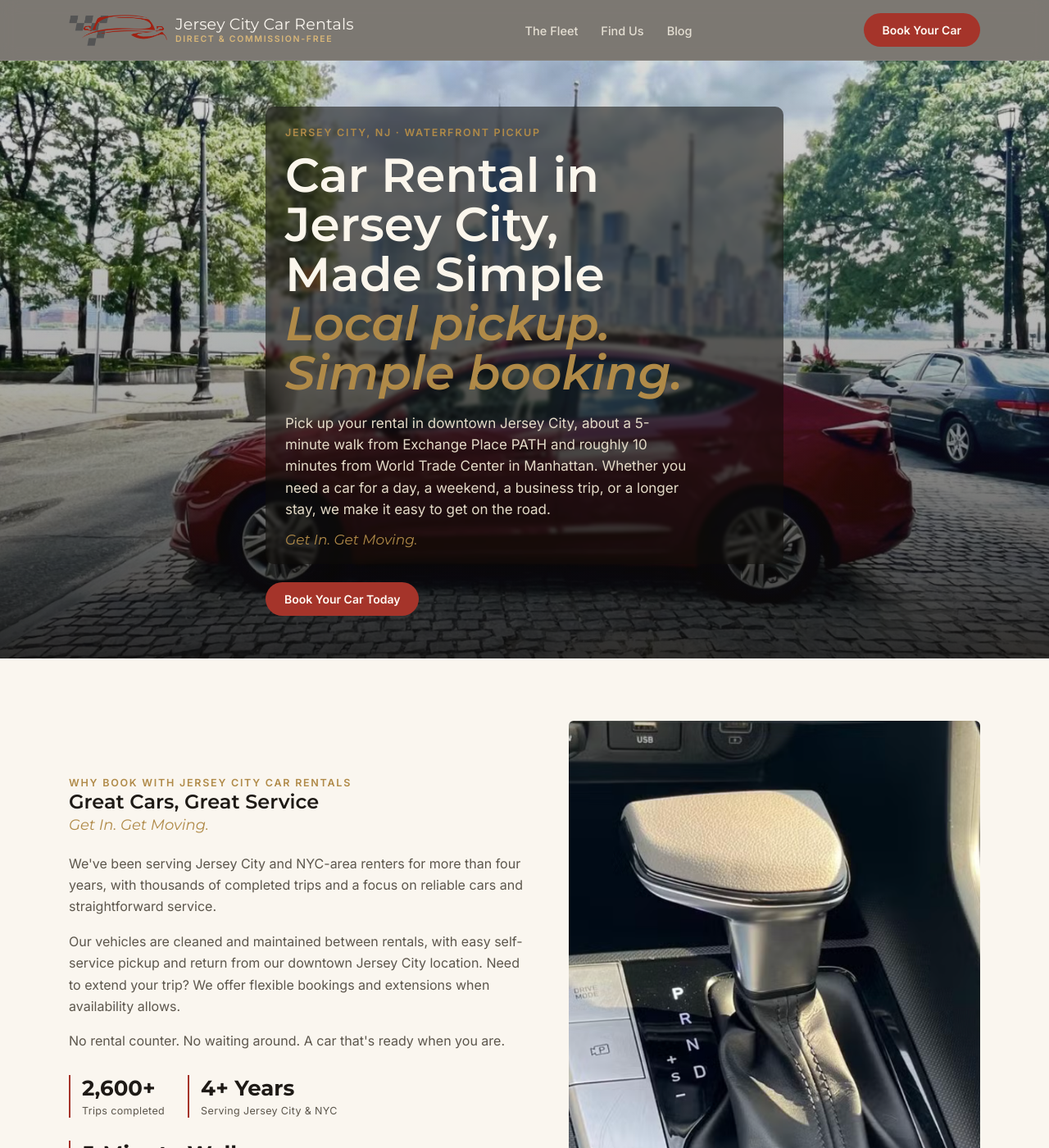
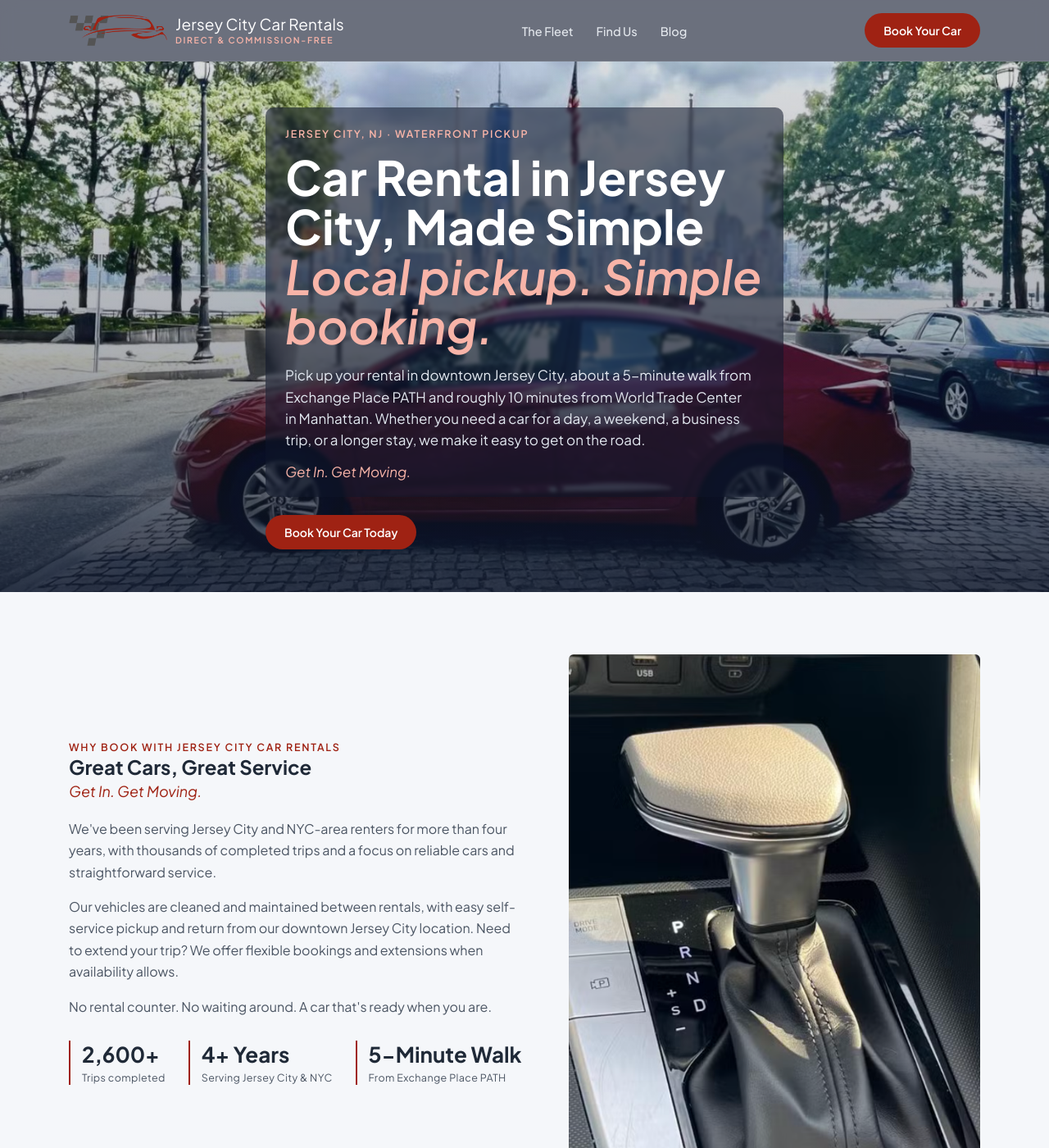
Before and after one commit to TiffRoxburyHill/jerseycitycarrentals, a Jekyll site: the page index.html, which Jekyll copies as it is, in a window 1280 px wide and 1400 px high. Shown: the whole window at 82% size. Built offline with Jekyll 4.4.1, drawn with Linux system fonts in a browser that asks for light colours.

Commit message:
Restyle site: Plus Jakarta Sans and cool slate palette with brand red
Co-Authored-By: Claude Opus 5.5 <noreply@anthropic.com>
Claude-Session: https://claude.ai/code/session_01VJPf8SpXdv3qXM3ztzXdHM

```diff
--- a/_layouts/default.html
+++ b/_layouts/default.html
@@ -16,7 +16,7 @@
 <meta name="twitter:card" content="summary_large_image">
 <link rel="preconnect" href="https://fonts.googleapis.com">
 <link rel="preconnect" href="https://fonts.gstatic.com" crossorigin>
-<link href="https://fonts.googleapis.com/css2?family=Fraunces:ital,opsz,wght@0,9..144,400;0,9..144,600;1,9..144,500&family=Inter:wght@400;500;600&display=swap" rel="stylesheet">
+<link href="https://fonts.googleapis.com/css2?family=Plus+Jakarta+Sans:ital,wght@0,400;0,500;0,600;0,700;0,800;1,400;1,600&display=swap" rel="stylesheet">
 <link rel="stylesheet" href="/style.css">
 </head>
 <body>
--- a/index.html
+++ b/index.html
@@ -14,7 +14,7 @@
 <meta name="twitter:card" content="summary_large_image">
 <link rel="preconnect" href="https://fonts.googleapis.com">
 <link rel="preconnect" href="https://fonts.gstatic.com" crossorigin>
-<link href="https://fonts.googleapis.com/css2?family=Montserrat:ital,wght@0,400;0,500;0,600;0,700;1,400;1,600&family=Inter:wght@400;500;600&display=swap" rel="stylesheet">
+<link href="https://fonts.googleapis.com/css2?family=Plus+Jakarta+Sans:ital,wght@0,400;0,500;0,600;0,700;0,800;1,400;1,600&display=swap" rel="stylesheet">
 <link rel="stylesheet" href="/style.css">
 </head>
 <body>
--- a/style.css
+++ b/style.css
@@ -1,35 +1,36 @@
 :root{
-  --bg:#FAF6EF;
+  --bg:#F5F7FA;
   --surface:#FFFFFF;
-  --ink:#1E1A16;
-  --ink-soft:#5C564C;
-  --accent:#A5342A;
-  --accent-deep:#7C2620;
-  --gold:#B08A48;
-  --line:#E6DECE;
-  --nav-ink:#FAF6EF;
+  --ink:#1F2937;
+  --ink-soft:#4B5563;
+  --accent:#9F2213;
+  --accent-deep:#7A1A0E;
+  --gold:#9F2213;
+  --line:#E2E8F0;
+  --nav-ink:#FFFFFF;
+  --on-dark-accent:#F8B4A8;
 }
 @media (prefers-color-scheme: dark){
   :root:not([data-theme="light"]){
-    --bg:#15130F;
-    --surface:#1D1A15;
-    --ink:#F2ECDF;
-    --ink-soft:#C4BAA6;
-    --accent:#D97D63;
-    --accent-deep:#B8583F;
-    --gold:#D9B778;
-    --line:#332C22;
+    --bg:#0F172A;
+    --surface:#1E293B;
+    --ink:#F1F5F9;
+    --ink-soft:#94A3B8;
+    --accent:#E0705F;
+    --accent-deep:#C2523F;
+    --gold:#F4A79B;
+    --line:#334155;
   }
 }
 :root[data-theme="dark"]{
-  --bg:#15130F;
-  --surface:#1D1A15;
-  --ink:#F2ECDF;
-  --ink-soft:#C4BAA6;
-  --accent:#D97D63;
-  --accent-deep:#B8583F;
-  --gold:#D9B778;
-  --line:#332C22;
+  --bg:#0F172A;
+  --surface:#1E293B;
+  --ink:#F1F5F9;
+  --ink-soft:#94A3B8;
+  --accent:#E0705F;
+  --accent-deep:#C2523F;
+  --gold:#F4A79B;
+  --line:#334155;
 }
 
 *{box-sizing:border-box;}
@@ -37,14 +38,14 @@ body{
   margin:0;
   background:var(--bg);
   color:var(--ink);
-  font-family:"Inter",system-ui,-apple-system,sans-serif;
+  font-family:"Plus Jakarta Sans",system-ui,-apple-system,sans-serif;
   -webkit-font-smoothing:antialiased;
 }
 img{max-width:100%;display:block;}
 a{color:inherit;}
 h1,h2,h3{
-  font-family:"Montserrat",Georgia,sans-serif;
-  font-weight:600;
+  font-family:"Plus Jakarta Sans",system-ui,sans-serif;
+  font-weight:700;
   text-wrap:balance;
   margin:0;
 }
@@ -66,7 +67,7 @@ header.site{
   position:sticky;
   top:env(safe-area-inset-top,0px);
   z-index:50;
-  background:rgba(20,17,13,.55);
+  background:rgba(15,23,42,.6);
   backdrop-filter:blur(10px) saturate(1.2);
   -webkit-backdrop-filter:blur(10px) saturate(1.2);
   border-bottom:1px solid rgba(255,255,255,.08);
@@ -83,7 +84,7 @@ nav.wrap{
   align-items:center;
   gap:10px;
   color:var(--nav-ink);
-  font-family:"Montserrat",sans-serif;
+  font-family:"Plus Jakarta Sans",system-ui,sans-serif;
   font-size:19px;
   letter-spacing:.01em;
   line-height:1.15;
@@ -100,11 +101,11 @@ nav.wrap{
 }
 .brand small{
   display:block;
-  font-family:"Inter",sans-serif;
+  font-family:"Plus Jakarta Sans",system-ui,sans-serif;
   font-size:10.5px;
   letter-spacing:.16em;
   text-transform:uppercase;
-  color:#D9B778;
+  color:var(--on-dark-accent);
   font-weight:600;
   margin-top:2px;
 }
@@ -117,7 +118,7 @@ nav.wrap{
   padding:0;
 }
 .nav-links a{
-  color:#EFE9DC;
+  color:#F1F5F9;
   text-decoration:none;
   font-size:14.5px;
   font-weight:500;
@@ -140,12 +141,12 @@ nav.wrap{
   white-space:nowrap;
 }
 .btn:hover{transform:translateY(-1px);}
-.btn-primary{background:var(--accent);color:#FFF9F2;}
+.btn-primary{background:var(--accent);color:#FFFFFF;}
 .btn-primary:hover{background:var(--accent-deep);}
 .btn-ghost{
   background:transparent;
   border-color:rgba(255,255,255,.55);
-  color:#FAF6EF;
+  color:#FFFFFF;
 }
 .btn-ghost:hover{border-color:#fff;background:rgba(255,255,255,.08);}
 .btn-outline-ink{
@@ -166,17 +167,17 @@ nav.wrap{
 .hero::before{
   content:"";
   position:absolute;inset:0;
-  background:linear-gradient(180deg, rgba(15,13,10,.15) 0%, rgba(15,13,10,.35) 55%, rgba(12,10,8,.86) 100%);
+  background:linear-gradient(180deg, rgba(15,23,42,.15) 0%, rgba(15,23,42,.35) 55%, rgba(15,23,42,.86) 100%);
 }
 .hero-inner{
   position:relative;
-  color:#FBF6EC;
+  color:#FFFFFF;
   padding-block:56px 52px;
   max-width:680px;
 }
 .hero-textbox{
   display:inline-block;
-  background:rgba(15,13,10,.55);
+  background:rgba(15,23,42,.55);
   backdrop-filter:blur(2px);
   padding:20px 24px;
   border-radius:10px;
@@ -186,24 +187,24 @@ nav.wrap{
   font-size:clamp(34px,5.4vw,58px);
   line-height:1.04;
   margin-block:14px 16px;
-  color:#FBF6EC;
+  color:#FFFFFF;
 }
 .hero h1 em{
   font-style:italic;
-  color:var(--gold);
+  color:var(--on-dark-accent);
 }
 .hero p.lede{
   font-size:17px;
   line-height:1.55;
-  color:#E4DBC8;
+  color:#E2E8F0;
   max-width:46ch;
   margin-bottom:14px;
 }
 .hero-textbox .tagline{
-  font-family:"Montserrat",sans-serif;
+  font-family:"Plus Jakarta Sans",system-ui,sans-serif;
   font-style:italic;
   font-size:17px;
-  color:var(--gold);
+  color:var(--on-dark-accent);
   margin:0;
 }
 .hero-ctas{
@@ -219,14 +220,14 @@ nav.wrap{
   color:var(--bg);
   padding-block:64px 48px;
 }
-.page-hero .eyebrow{color:var(--gold);}
+.page-hero .eyebrow,.hero .eyebrow,.cta-band .eyebrow{color:var(--on-dark-accent);}
 .page-hero h1{
-  color:#FBF6EC;
+  color:#FFFFFF;
   font-size:clamp(28px,4.2vw,44px);
   margin-top:10px;
 }
 .page-hero p{
-  color:#D8CEBC;
+  color:#CBD5E1;
   font-size:16px;
   margin-top:12px;
   max-width:60ch;
@@ -265,7 +266,7 @@ section{padding-block:76px;}
 }
 .about-copy p:last-of-type{margin-bottom:26px;}
 .about-copy .tagline{
-  font-family:"Montserrat",sans-serif;
+  font-family:"Plus Jakarta Sans",system-ui,sans-serif;
   font-style:italic;
   font-size:18px;
   color:var(--gold);
@@ -289,7 +290,7 @@ section{padding-block:76px;}
 .stat{border-left:2px solid var(--accent);padding-left:14px;}
 .stat b{
   display:block;
-  font-family:"Montserrat",sans-serif;
+  font-family:"Plus Jakarta Sans",system-ui,sans-serif;
   font-size:26px;
   color:var(--ink);
 }
@@ -403,7 +404,7 @@ section{padding-block:76px;}
   border-radius:50%;
   background:var(--ink);
   color:var(--bg);
-  font-family:"Montserrat",sans-serif;
+  font-family:"Plus Jakarta Sans",system-ui,sans-serif;
   font-weight:600;
   font-size:15px;
 }
@@ -455,8 +456,8 @@ section{padding-block:76px;}
   gap:24px;
   flex-wrap:wrap;
 }
-.cta-band h2{color:#FBF6EC;font-size:clamp(22px,3vw,30px);max-width:520px;}
-.cta-band p{color:#C9BFA9;margin-top:8px;font-size:15px;}
+.cta-band h2{color:#FFFFFF;font-size:clamp(22px,3vw,30px);max-width:520px;}
+.cta-band p{color:#CBD5E1;margin-top:8px;font-size:15px;}
 
 /* ---- FOOTER ---- */
 footer{
@@ -532,7 +533,7 @@ footer{
 .post-head h1{
   font-size:clamp(28px,4vw,40px);
   margin-top:10px;
-  color:#FBF6EC;
+  color:#FFFFFF;
 }
 .post-body{
   max-width:70ch;
```
